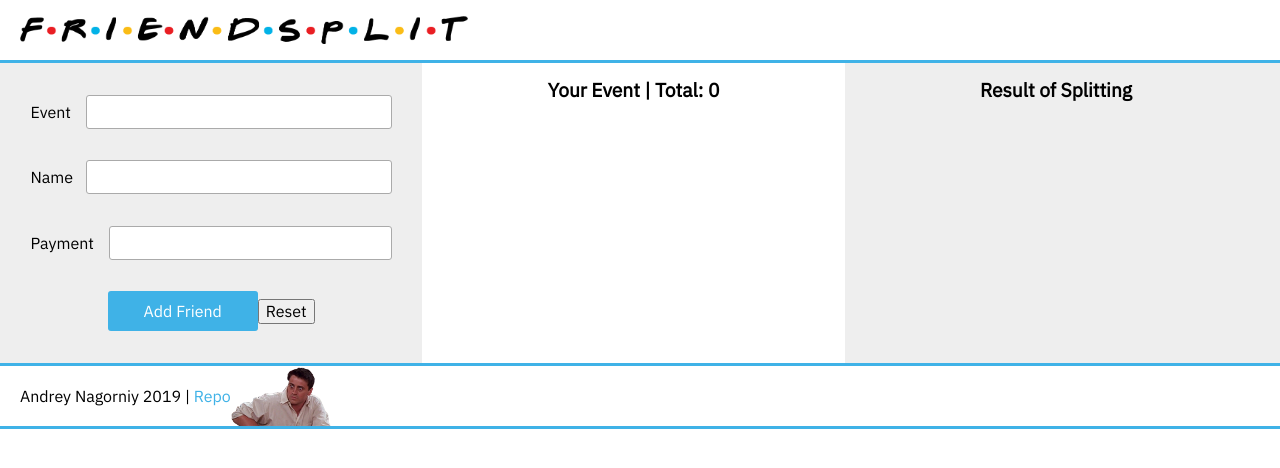
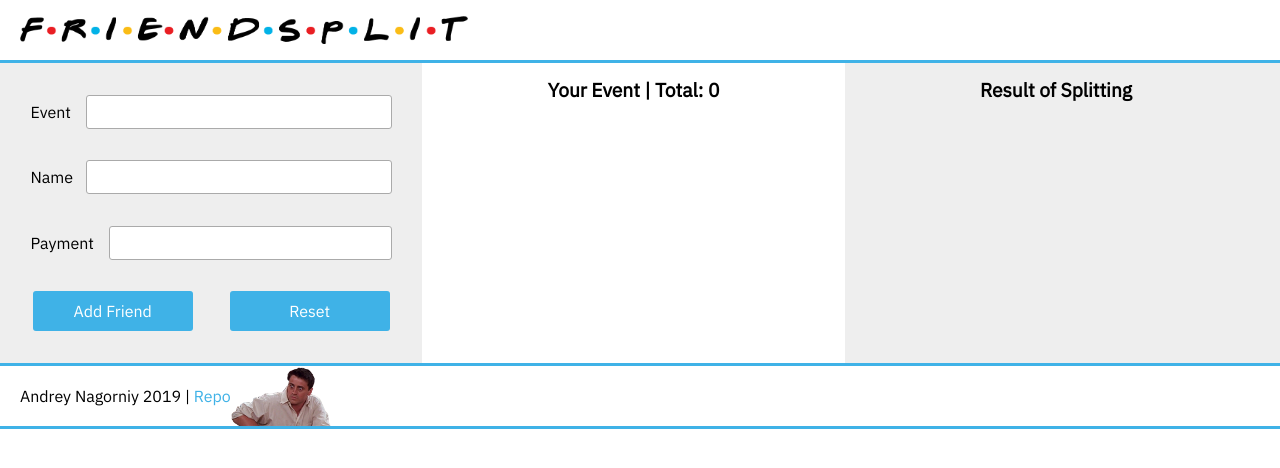
Before and after one commit to andmount/friendsplit, a React (Create React App) app: page / in a window 1280 px wide. Shown: the top 468 px of the page. Built offline with nearby package versions, Linux system fonts and the light colour scheme.

Commit message:
Style buttons and change submit input to submit button

```diff
--- a/src/components/AddFriendForm.jsx
+++ b/src/components/AddFriendForm.jsx
@@ -43,11 +43,10 @@ function AddFriendForm(props) {
       </label>
 
       <div className='buttons'>
-        <input
-          className='submit'
-          type='submit'
-          value='Add Friend'
-        />
+        <button className='submit' type='submit'>
+          Add Friend
+        </button>
+
         <button type='reset' className='reset' onClick={props.handleReset}>
           Reset
         </button>
--- a/src/styles/index.css
+++ b/src/styles/index.css
@@ -109,16 +109,28 @@ input {
   margin: 0 0 0 15px;
 }
 
-.submit {
-  width: 150px;
+.buttons {
+  width: 357px;
+  display: flex;
+  justify-content: space-between;
+}
+
+button {
+  width: 160px;
   height: 40px;
   color: white;
   background-color: #3FB2E7;
   border: none;
+  border-radius: 3px;
 }
 
-.submit:hover {
+button:hover {
   background-color: #F8BC16;
+  cursor: pointer;
+}
+
+.reset:hover {
+  background-color: #E92B23;
 }
 
 /* Calculation area start */
```
